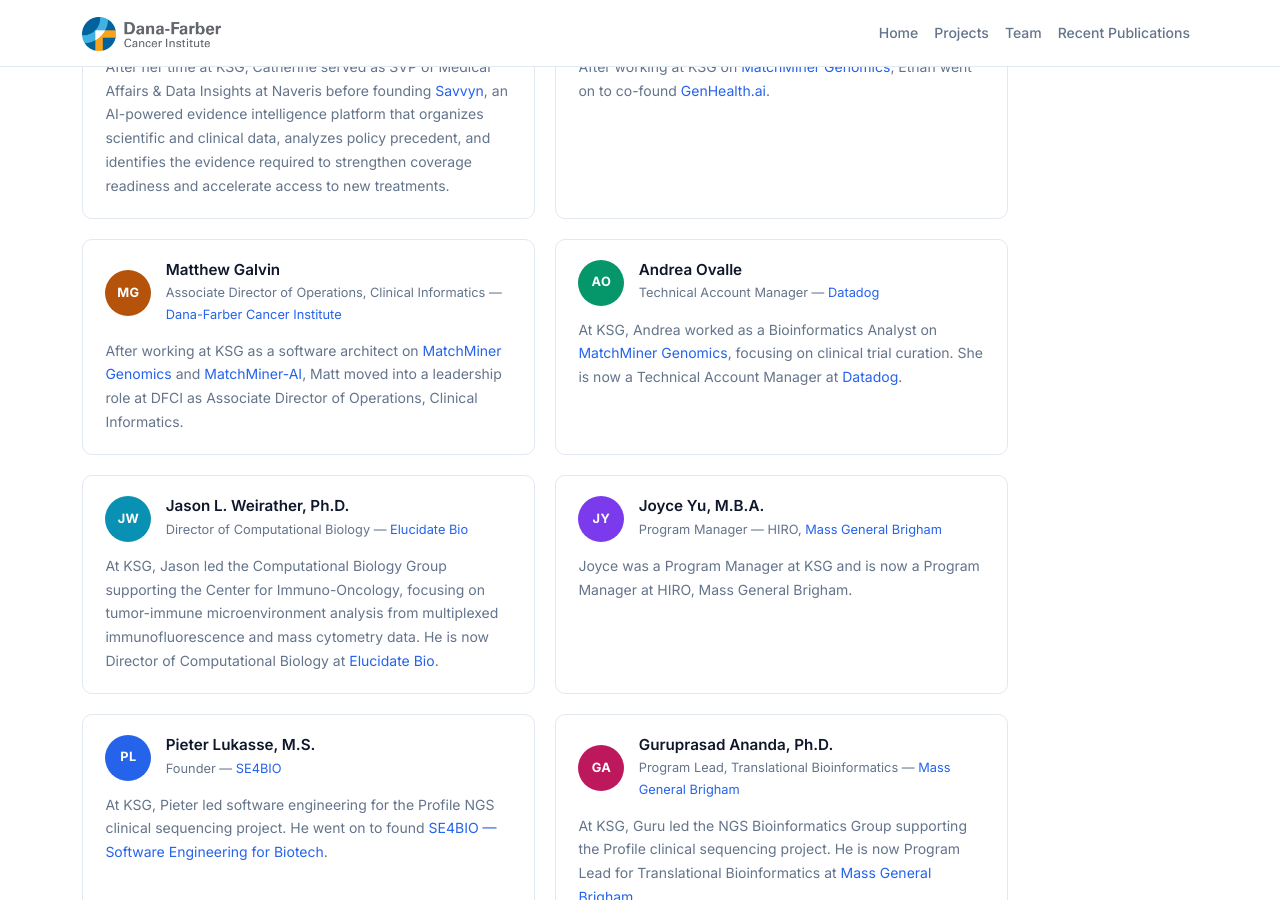
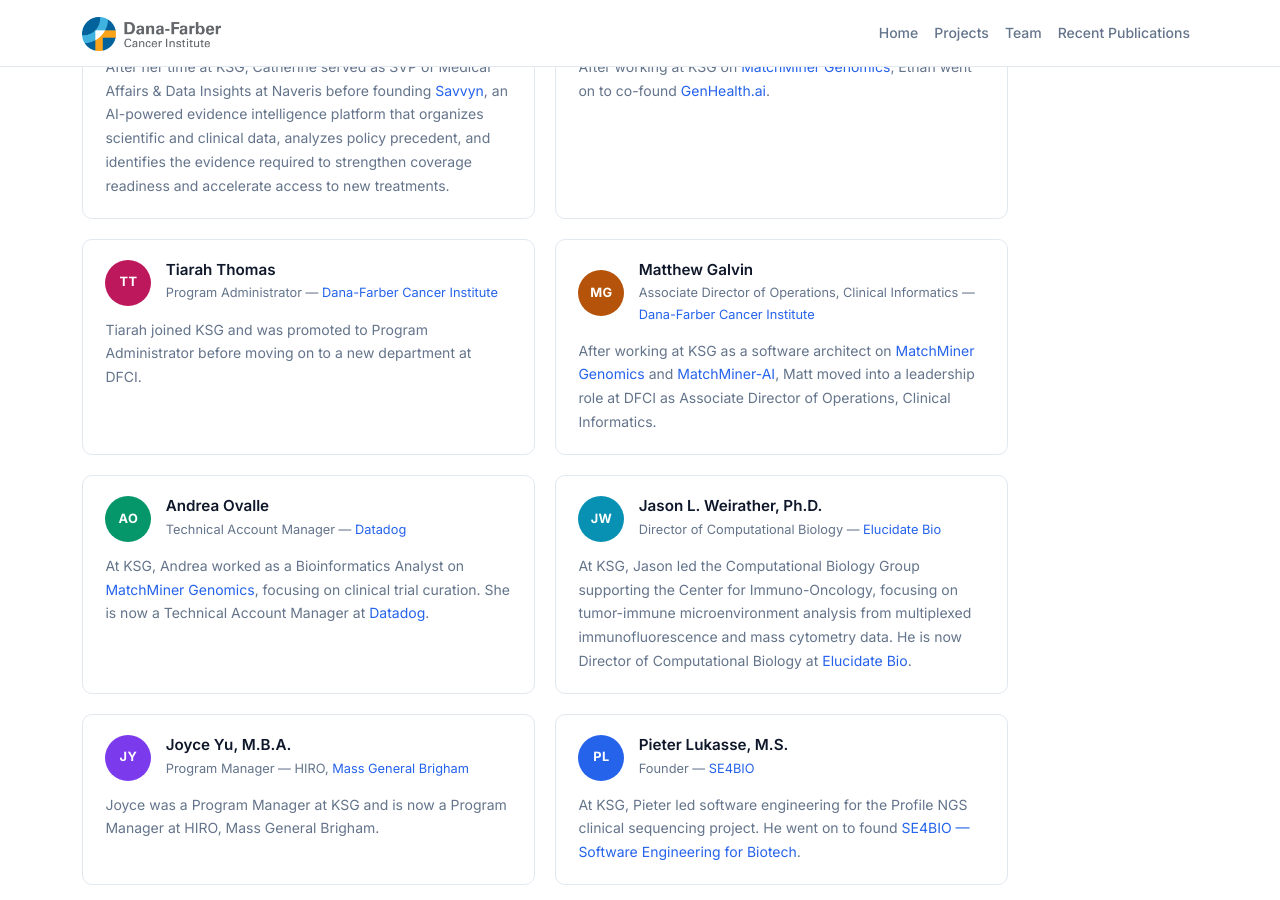
Before and after one commit to dfci/ksg_web, a Jekyll site: the page built from _pages/alumni.markdown, in a window 1280 px wide and 900 px high, scrolled down 389 px. Built offline with Jekyll 4.4.1, drawn with Linux system fonts in a browser that asks for light colours.

Commit message:
added Tiarah

```diff
--- a/_pages/alumni.markdown
+++ b/_pages/alumni.markdown
@@ -32,6 +32,17 @@ KSG alumni have gone on to found AI startups, lead teams at major tech and biote
       </div>
     </div>
     <p class="team-card-bio">After working at KSG on <a href="/knowledge-systems/matchminer">MatchMiner Genomics</a>, Ethan went on to co-found <a href="https://genhealth.ai">GenHealth.ai</a>.</p>
+  </div>
+
+  <div class="team-card">
+    <div class="team-card-header">
+      <div class="team-avatar av-6">TT</div>
+      <div>
+        <div class="team-card-name">Tiarah Thomas</div>
+        <div class="alumni-role">Program Administrator — <a href="https://www.dana-farber.org">Dana-Farber Cancer Institute</a></div>
+      </div>
+    </div>
+    <p class="team-card-bio">Tiarah joined KSG and was promoted to Program Administrator before moving on to a new department at DFCI.</p>
   </div>
 
   <div class="team-card">
```
